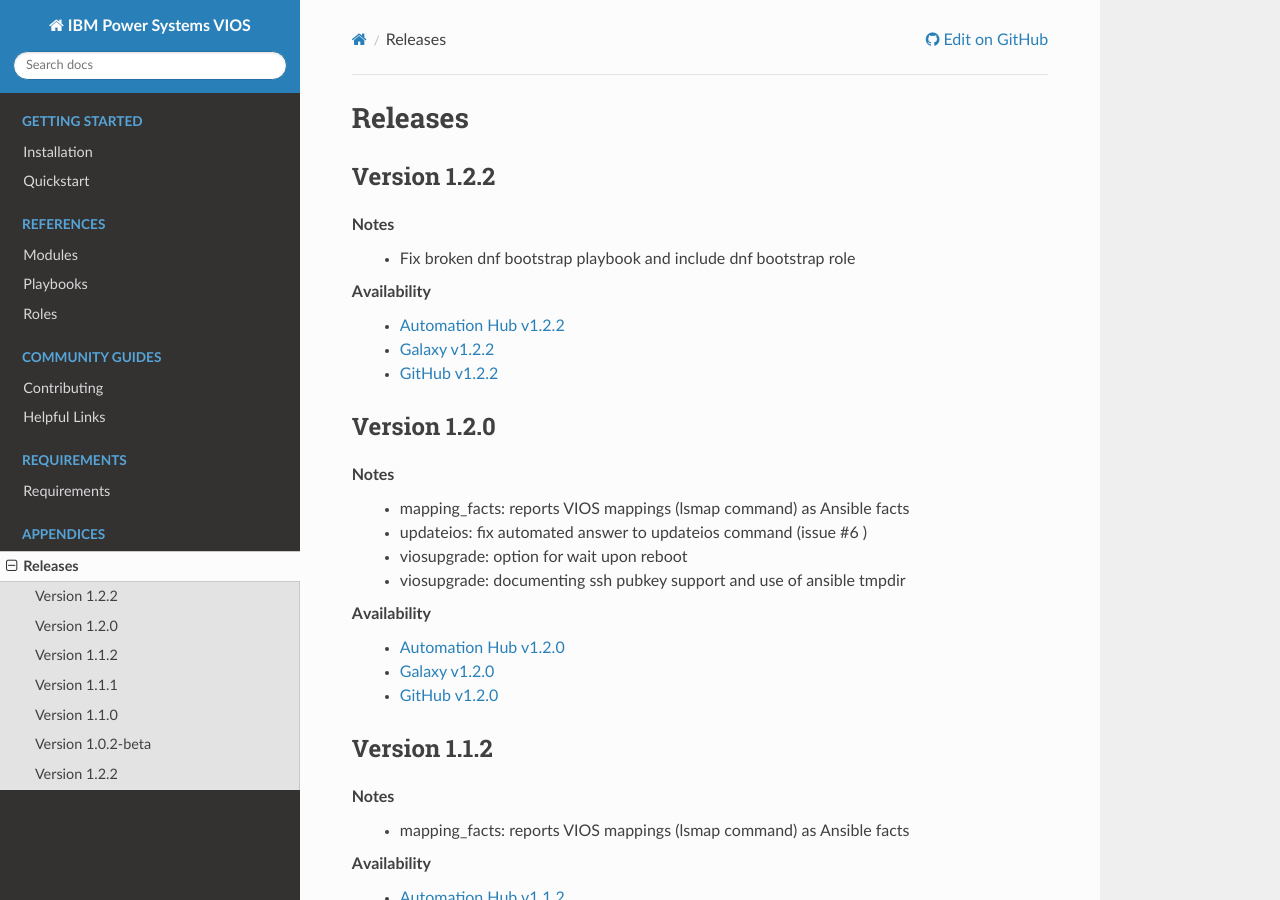
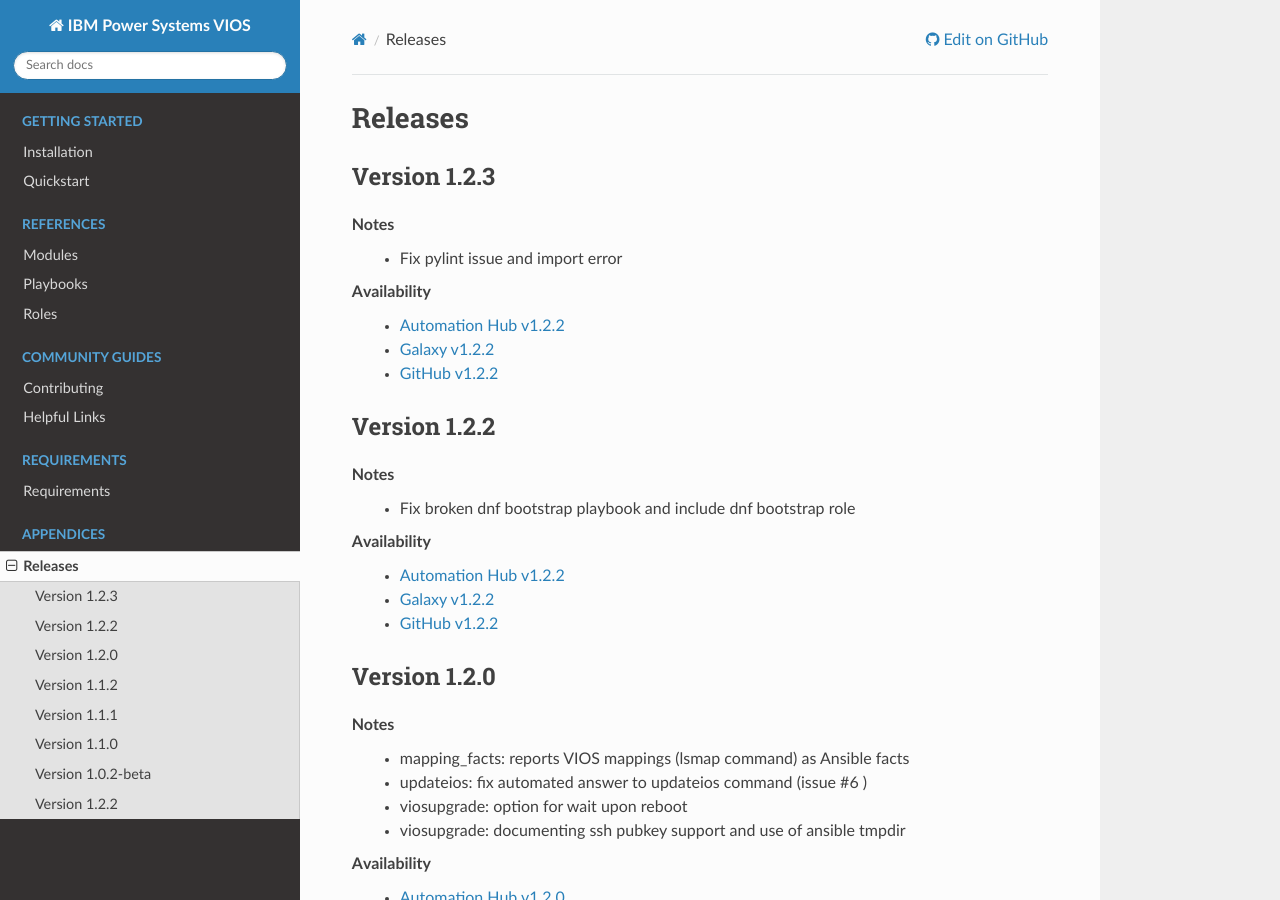
Before and after one commit to IBM/ansible-power-vios, a Sphinx documentation site: the page built from docs/source/release_notes.rst, in a window 1280 px wide and 900 px high. Built offline with Sphinx 7.4.7 and the Read the Docs theme 2.0.0, drawn with Linux system fonts in a browser that asks for light colours.

Commit message:
New Release 1.2.3 (#18)
Signed-off-by: Nitish K Mishra <nitismis@in.ibm.com>

```diff
--- a/docs/source/release_notes.rst
+++ b/docs/source/release_notes.rst
@@ -4,6 +4,25 @@
 
 Releases
 ========
+
+Version 1.2.3
+-------------
+Notes
+  * Fix pylint issue and import error
+
+Availability
+  * `Automation Hub v1.2.2`_
+  * `Galaxy v1.2.2`_
+  * `GitHub v1.2.2`_
+
+.. _Automation Hub v1.2.2:
+   https://cloud.redhat.com/ansible/automation-hub/ibm/power_vios
+
+.. _Galaxy v1.2.2:
+   https://galaxy.ansible.com/download/ibm-power_vios-1.2.2.tar.gz
+
+.. _GitHub v1.2.2:
+   https://github.com/IBM/ansible-power-vios/releases/download/v1.2.2/ibm-power_vios-1.2.2.tar.gz
 
 Version 1.2.2
 -------------
--- a/galaxy.yml
+++ b/galaxy.yml
@@ -7,7 +7,7 @@
 name: power_vios
 
 # The version of the collection.
-version: 1.2.2
+version: 1.2.3
 
 # Collection README file (relative to root path)
 readme: README.md
```
Also changed, not shown: 1 other file.
